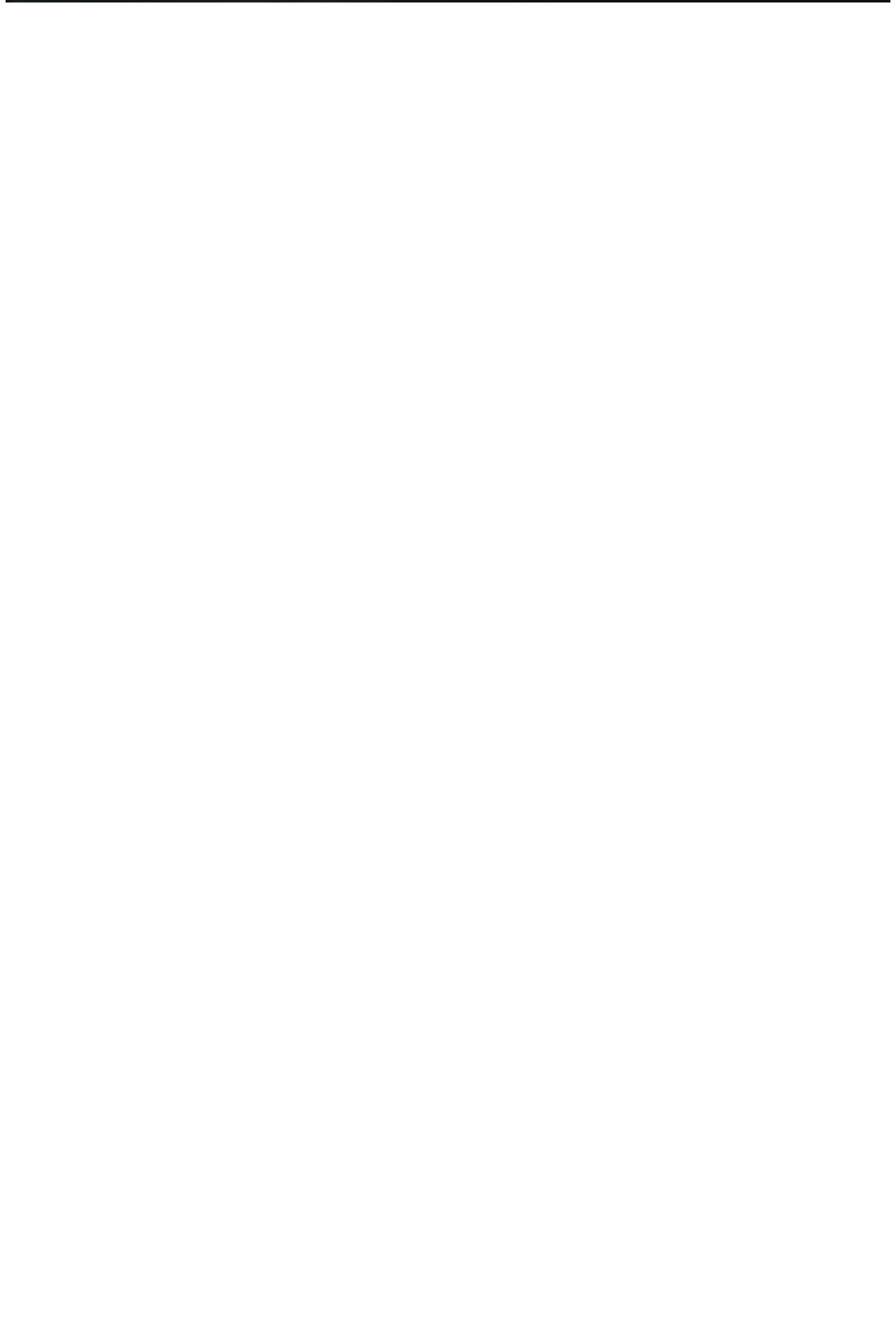
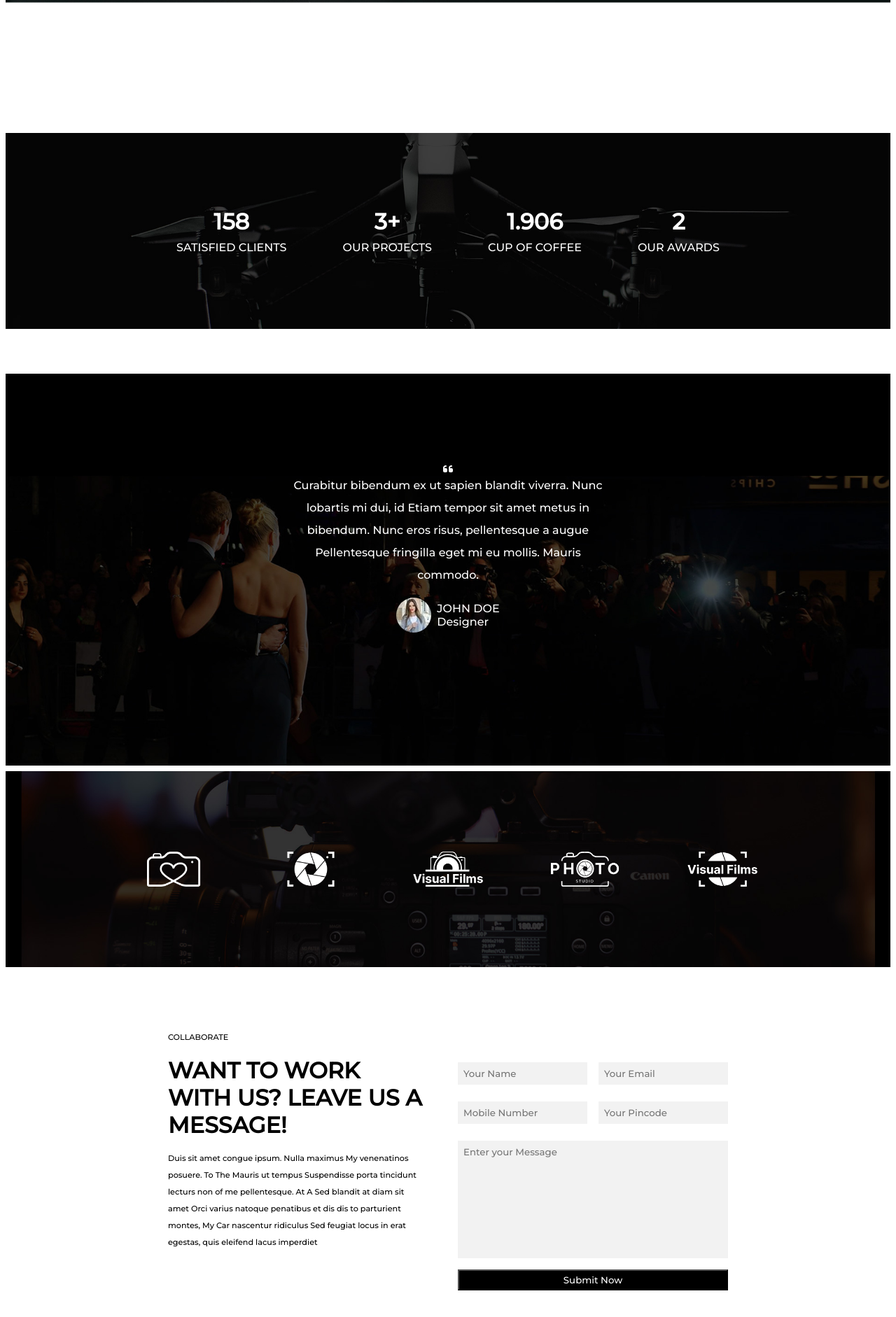
Before and after one commit to NicolaSoggiu/proj-html-vuejs, a Vue app: page / in a window 1280 px wide. Shown: the part 1540-3422 px from the top of the page at 70% size. Before the commit the page ends 1730 px from the top, so only its background shows below. Built offline with nearby package versions, Linux system fonts and the light colour scheme.

Commit message:
add all "static" sections

```diff
--- a/src/App.vue
+++ b/src/App.vue
@@ -2,14 +2,7 @@
 import AppHeader from "./components/AppHeader.vue";
 import AppMain from "./components/AppMain.vue";
 import AppFooter from "./components/AppFooter.vue";
-import { store } from "./store";
-
 export default {
-  data() {
-    return {
-      store,
-    };
-  },
   components: {
     AppHeader,
     AppMain,
--- a/src/components/AppCard.vue
+++ b/src/components/AppCard.vue
@@ -2,6 +2,7 @@
 export default {
   props: {
     card: Object,
+    watch: Object,
   },
 };
 </script>
--- a/src/components/AppMain.vue
+++ b/src/components/AppMain.vue
@@ -2,6 +2,28 @@
 import AppWhatWeDo from "./AppWhatWeDo.vue";
 
 export default {
+  data() {
+    return {
+      arrStats: [
+        {
+          number: "158",
+          text: "SATISFIED CLIENTS",
+        },
+        {
+          number: "3+",
+          text: "OUR PROJECTS",
+        },
+        {
+          number: "1.906",
+          text: "CUP OF COFFEE",
+        },
+        {
+          number: "2",
+          text: "OUR AWARDS",
+        },
+      ],
+    };
+  },
   components: {
     AppWhatWeDo,
   },
@@ -40,6 +62,68 @@ export default {
           elemetcondimentum.</span
         >
         <span class="about-read-more">READ MORE</span>
+      </div>
+    </div>
+    <!-- SECTION BEST HITS MOVIES -->
+    <div class="stats">
+      <div class="info" v-for="info in arrStats" :key="info">
+        <h1>{{ info.number }}</h1>
+        <span>{{ info.text }}</span>
+      </div>
+    </div>
+    <!-- SECTION MEET THE TEAM -->
+    <div class="testimonials">
+      <div class="testimonials-text">
+        <font-awesome-icon
+          :icon="['fas', 'quote-left']"
+          style="color: #fcfcfd"
+        />
+        <span
+          >Curabitur bibendum ex ut sapien blandit viverra. Nunc lobartis mi
+          dui, id Etiam tempor sit amet metus in bibendum. Nunc eros risus,
+          pellentesque a augue Pellentesque fringilla eget mi eu mollis. Mauris
+          commodo.</span
+        >
+      </div>
+      <div class="employees">
+        <img src="../../public/img/01.jpg" alt="" />
+        <div class="employees-info">
+          <span>JOHN DOE</span>
+          <span>Designer</span>
+        </div>
+      </div>
+    </div>
+    <!-- SECTION ARTICLES UPDATE DAILY -->
+    <div class="logos">
+      <img src="../../public/img/03.png" alt="" />
+      <img src="../../public/img/04.png" alt="" />
+      <img src="../../public/img/05.png" alt="" />
+      <img src="../../public/img/01.png" alt="" />
+      <img src="../../public/img/02.png" alt="" />
+    </div>
+    <div class="collaborate">
+      <div class="left">
+        <span>COLLABORATE</span>
+        <h1>WANT TO WORK WITH US? LEAVE US A MESSAGE!</h1>
+        <span
+          >Duis sit amet congue ipsum. Nulla maximus My venenatinos posuere. To
+          The Mauris ut tempus Suspendisse porta tincidunt lecturs non of me
+          pellentesque. At A Sed blandit at diam sit amet Orci varius natoque
+          penatibus et dis dis to parturient montes, My Car nascentur ridiculus
+          Sed feugiat locus in erat egestas, quis eleifend lacus imperdiet</span
+        >
+      </div>
+      <div class="right">
+        <div class="name">
+          <input type="text" name="" id="" placeholder="Your Name" />
+          <input type="text" name="" id="" placeholder="Your Email" />
+        </div>
+        <div class="number">
+          <input type="text" name="" id="" placeholder="Mobile Number" />
+          <input type="text" name="" id="" placeholder="Your Pincode" />
+        </div>
+        <input type="text" class="message" placeholder="Enter your Message" />
+        <button class="sub-button">Submit Now</button>
       </div>
     </div>
   </main>
@@ -119,4 +203,125 @@ export default {
     }
   }
 }
+
+.stats {
+  height: 35vh;
+  margin: 0.5rem;
+  background-image: url(../../public/img/Parallax-01.jpg);
+  background-size: cover;
+  background-position: center;
+  background-repeat: no-repeat;
+  display: flex;
+  gap: 5rem;
+  justify-content: center;
+  align-items: center;
+  color: white;
+  .info {
+    display: flex;
+    flex-direction: column;
+    align-items: center;
+    h1 {
+      padding-bottom: 0.5rem;
+    }
+  }
+}
+
+.testimonials {
+  height: 70vh;
+  margin: 0.5rem;
+  margin-top: 4rem;
+  background-image: url(../../public/img/Parallax-02.jpg);
+  background-size: cover;
+  .testimonials-text {
+    padding-top: 8rem;
+    padding-bottom: 1rem;
+    padding-inline: 25rem;
+    display: flex;
+    flex-direction: column;
+    align-items: center;
+    color: white;
+    text-align: center;
+    line-height: 2rem;
+  }
+  .employees {
+    display: flex;
+    justify-content: center;
+    img {
+      border-radius: 40px;
+      margin-right: 0.5rem;
+    }
+    .employees-info {
+      display: flex;
+      flex-direction: column;
+      justify-content: center;
+      color: white;
+    }
+  }
+}
+
+.logos {
+  height: 35vh;
+  margin: 0.5rem;
+  background-image: url(../../public/img/Parallax-03.jpg);
+  background-size: cover;
+  background-position: center;
+  display: flex;
+  align-items: center;
+  justify-content: center;
+  gap: 6rem;
+  img {
+    width: 100px;
+  }
+}
+
+.collaborate {
+  display: flex;
+  justify-content: space-around;
+  align-content: center;
+  padding: 5rem 15rem;
+  gap: 3rem;
+  margin: auto;
+  .left {
+    display: flex;
+    flex-direction: column;
+    h1 {
+      margin: 1rem 0;
+    }
+    span {
+      font-size: 0.7rem;
+      line-height: 1.5rem;
+    }
+  }
+  .right {
+    display: flex;
+    flex-direction: column;
+    .name,
+    .number {
+      display: flex;
+      gap: 1rem;
+    }
+    input {
+      background-color: #f2f2f2;
+      border: #f2f2f2;
+      padding: 0.5rem;
+    }
+    .name {
+      margin-top: 3rem;
+      margin-bottom: 1.5rem;
+    }
+    .number {
+      margin-bottom: 1.5rem;
+    }
+    .message {
+      padding-bottom: 9rem;
+      margin-bottom: 1rem;
+    }
+    .sub-button {
+      background-color: black;
+      color: white;
+      padding: 0.3rem 0;
+      cursor: pointer;
+    }
+  }
+}
 </style>
--- a/src/store.js
+++ /dev/null
@@ -1,3 +0,0 @@
-import { reactive } from "vue";
-
-export const store = reactive({});
```
Also changed, not shown: src/components/AppWatchlist.vue (added, +53 -0 lines).
